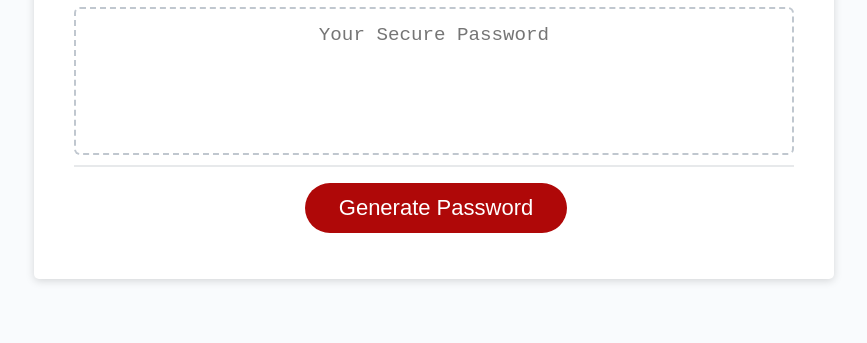
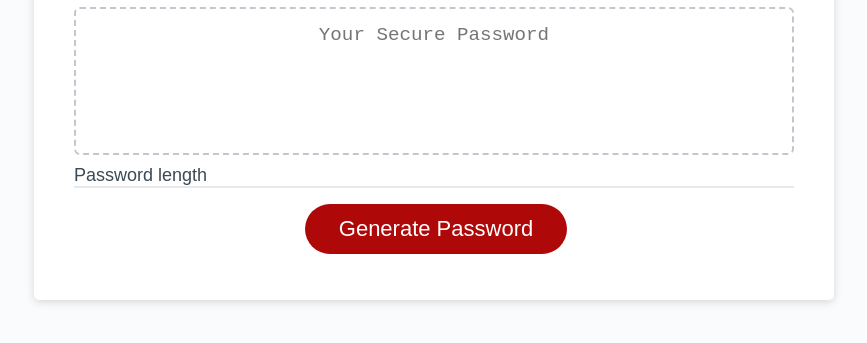
Before and after one commit to UshTae/password-generator, a plain HTML site: page index.html in a window 1280 px wide. Shown: the part 241-584 px from the top of the page, without its empty margins (206-1073 px from the left). Drawn offline with Linux system fonts and the light colour scheme.

Commit message:
adding a setting container and password length setting

```diff
--- a/index.html
+++ b/index.html
@@ -30,6 +30,13 @@
           ></textarea>
         </div>
 
+        <div class="card-settings">
+          <div class="setting">
+            <label>Password length</label>
+          </div>
+
+        </div>
+
         <div class="card-footer">
           <button id="generate" class="btn">Generate Password</button>
         </div>
```
